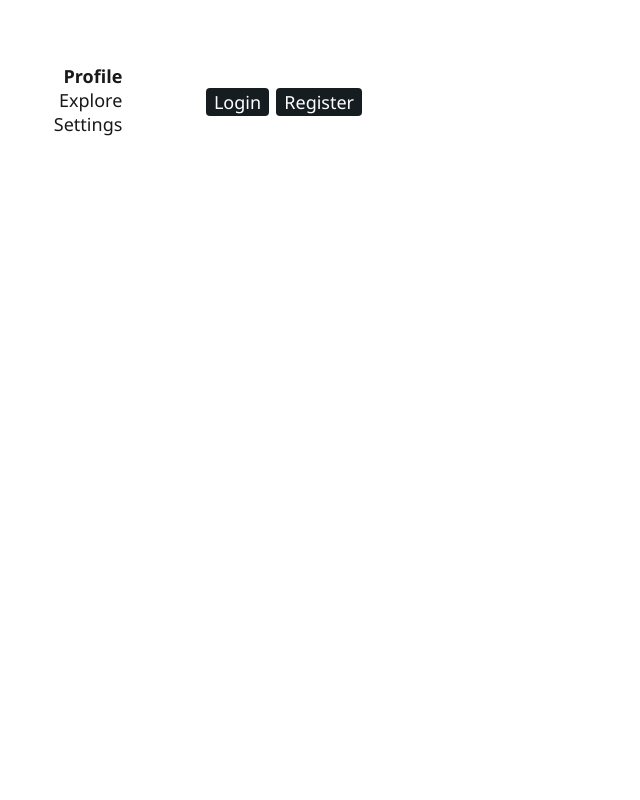
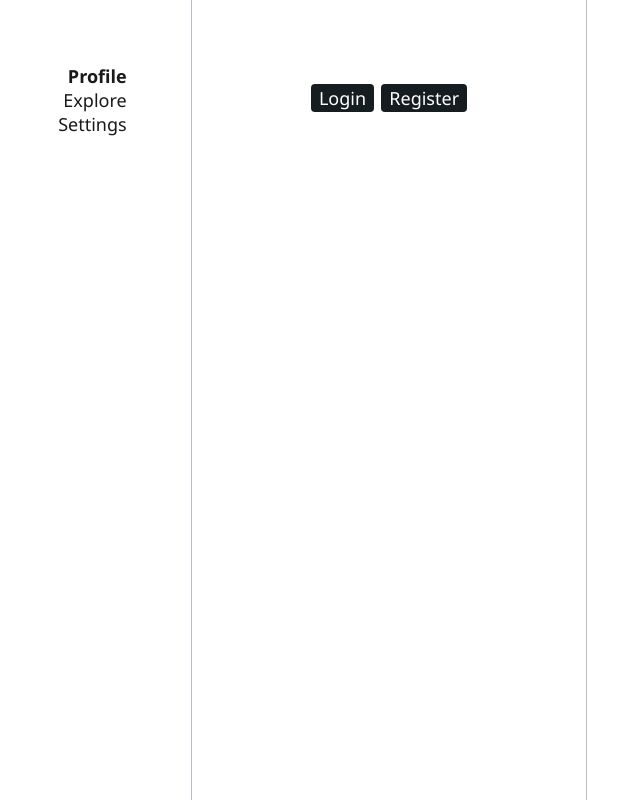
Before and after one commit to Ottanh/social-media-app, a React (Create React App) app: page / in a window 1280 px wide. Shown: the whole page, without its empty margins (283-923 px from the left). Built offline with nearby package versions, Linux system fonts and the light colour scheme.

Commit message:
add article wrapped for pages main content and edit CSS to make styling more uniform

```diff
--- a/src/App.css
+++ b/src/App.css
@@ -6,11 +6,35 @@ html *
 }
 
 body {
+  height: 100vh;
   margin: 0;
 }
 
+
 .App {
   display: flex;
+  height: 100vh;
+  overflow: auto;
+  scrollbar-gutter: stable both-edges;
+}
+
+.MainContent {
+  height: max-content;
+  min-height: 100vh;
+  display: flex;
+  flex: 1;
+  border: 1px solid;
+  border-color: rgba(108, 123, 149, 0.5);
+  border-top: 0;
+  border-bottom: 0;
+}
+
+
+.ExploreContainer {
+  width: 100%;
+  height: 100%;
+  padding: 1rem;
+  box-sizing: border-box;
 }
 
 .RightPadding {
--- a/src/App.tsx
+++ b/src/App.tsx
@@ -15,14 +15,16 @@ const App = () => {
   return (
     <div className="App">
       <NavigationMenu />
+        <article className="MainContent">
           <Routes>
             <Route path="*" element={token && user ? <Navigate replace to={`/${user.username}`} />: <StartPage />} />
             <Route path="/login" element={<LoginPage />} />
             <Route path="/register" element={<div className="RightPadding">Register</div>} />
             <Route path="/:username" element={<UserPage />} />
-          <Route path="/explore" element={<div className="RightPadding"><Search/></div>} />
+            <Route path="/explore" element={<div className="ExploreContainer"><Search/></div>} />
             <Route path="/settings" element={<div className="RightPadding">Settings</div>} />
           </Routes>
+        </article>
       <div className="RightPadding" />
     </div>
   );
--- a/src/components/Post/Post/index.css
+++ b/src/components/Post/Post/index.css
@@ -5,6 +5,7 @@
   flex-direction: column;
   border-bottom: 1px solid;
   padding: 1rem;
+  box-sizing: border-box;
   border-color: rgba(108, 123, 149, 0.5);
   row-gap: 1.5rem;
 }
--- a/src/components/Post/PostForm/index.css
+++ b/src/components/Post/PostForm/index.css
@@ -4,16 +4,11 @@
   flex-direction: column;
   padding: 1rem;
   padding-top: 2rem;
-  border: 1px solid;
-  border-top: 0;
+  box-sizing: border-box;
+  border-bottom: 1px solid;
   border-color: rgba(108, 123, 149, 0.5);
 }
 
-
-/*
-box-shadow: 0 0 Xpx [hex/rgba];
-clip-path: inset(Apx Bpx Cpx Dpx);
-*/
 
 .PostFormButton {
   display: block;
--- a/src/components/Post/PostList/index.css
+++ b/src/components/Post/PostList/index.css
@@ -1,9 +1,8 @@
-.PostList {
-  display: flex;
-  flex: 1;
-  flex-direction: column;
-  border: 1px solid;
+
+
+/*
+border: 1px solid;
   border-color: rgba(108, 123, 149, 0.5);
   border-top: 0;
   border-bottom: 0;
-}
+*/
--- a/src/components/Post/PostList/index.tsx
+++ b/src/components/Post/PostList/index.tsx
@@ -37,11 +37,23 @@ const PostList = ({ username }: Props) => {
   const posts = postQuery.data.findPosts;
   return (
     <div className="PostList">
-      {posts.map((post: Post) => (
-        <PostView key={post.id} post={post} />
-      ))}
+      <PostView key={posts[0].id} post={posts[0]} />
+      <PostView key={posts[1].id} post={posts[1]} />
+      <PostView key={posts[2].id} post={posts[2]} />
+      <PostView key={posts[3].id} post={posts[3]} />
+      <PostView key={posts[4].id} post={posts[4]} />
     </div>
   );
 };
 
+
+/*
+{posts.map((post: Post) => (
+        <PostView key={post.id} post={post} />
+      ))}
+            <PostView key={posts[4].id} post={posts[4]} />
+      <PostView key={posts[5].id} post={posts[5]} />
+      <PostView key={posts[6].id} post={posts[6]} />
+*/
+
 export default PostList;
--- a/src/components/User/LogRegButtons/index.css
+++ b/src/components/User/LogRegButtons/index.css
@@ -2,6 +2,9 @@
 .LogRegButtons {
   display: flex;
   padding: 1rem;
+  padding-top: 5rem;
+  width: 100%;
+  justify-content: center;
 }
 
 .Buttons {
--- a/src/components/User/UserDetails/index.css
+++ b/src/components/User/UserDetails/index.css
@@ -1,10 +1,10 @@
 
 .UserDetails {
-  border: 1px solid;
-  border-top: 0;
+  border-bottom: 1px solid;
+  border-color: rgba(108, 123, 149, 0.5);
+  box-sizing: border-box;
   padding: 1rem;
   padding-top: 2rem;
-  border-color: rgba(108, 123, 149, 0.5);
 }
 
 .Name {
--- a/src/screens/StartPage/index.css
+++ b/src/screens/StartPage/index.css
@@ -2,6 +2,6 @@
 .StartPage {
   display: flex;
   flex: 1;
-  justify-content: left;
-  align-items: end;
+  justify-content: center;
+  align-items: start;
 }
--- a/src/screens/UserPage/index.css
+++ b/src/screens/UserPage/index.css
@@ -1,5 +1,3 @@
-.UserProfilePage {
-  display: flex;
-  flex: 1;
-  flex-direction: column;
+.UserPage {
+  width: 100%;
 }
--- a/src/screens/UserPage/index.tsx
+++ b/src/screens/UserPage/index.tsx
@@ -8,7 +8,7 @@ import './index.css';
 const UserPage = () => {
   const { username } = useParams<{ username: string }>();
   return (
-    <div className="UserProfilePage">
+    <div className="UserPage">
       <UserDetails username={username} />
       <PostForm username={username} />
       <PostList username={username} />
@@ -16,4 +16,6 @@ const UserPage = () => {
   );
 };
 
+
+
 export default UserPage;
```
Lines whose indentation alone changed are shown as unchanged.
